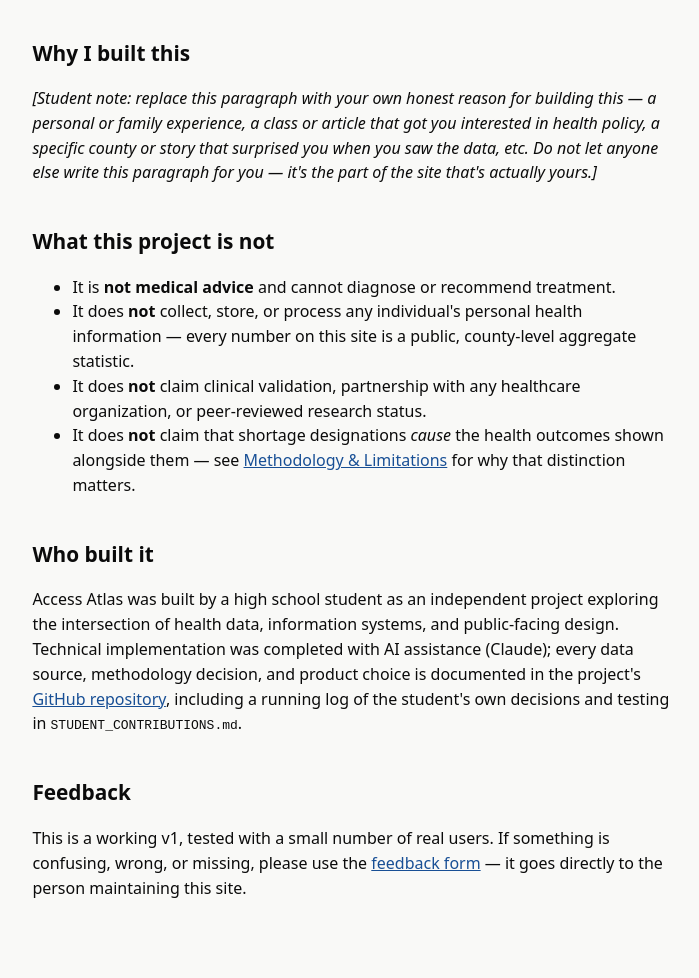
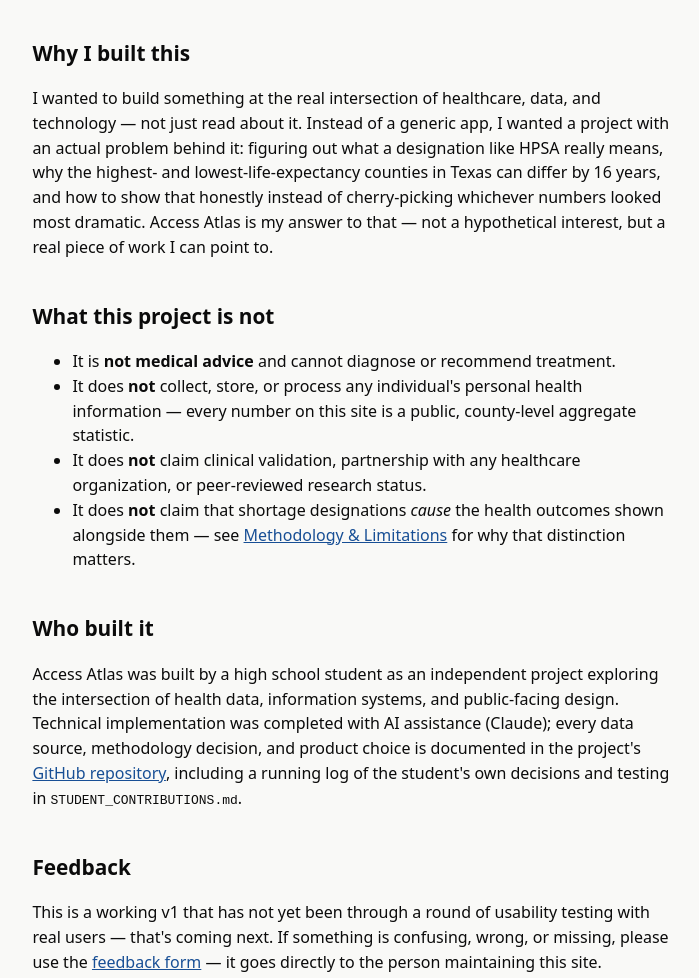
Before and after one commit to ammaarahmedcolleyville/access-atlas, a plain HTML site: page docs/about.html in a window 1280 px wide. Shown: the part 488-1466 px from the top of the page, without its empty margins (289-988 px from the left). Drawn offline with Linux system fonts and the light colour scheme.

Commit message:
Add About page copy, feedback form endpoint, and QA fixes
- Write About page why-I-built-this copy, without naming a specific
  school or major
- Wire feedback.html to a live Formspree endpoint
- Fix two errors found during review: an inaccurate neighboring
  counties claim in a life-expectancy stat, and a false claim that
  the site had already been user-tested
- Update .gitignore and STUDENT_CONTRIBUTIONS.md accordingly

Co-Authored-By: Claude Sonnet 5 <noreply@anthropic.com>
Claude-Session: https://claude.ai/code/session_01KyAtNAnoxHPCxqCBWjyUs3

```diff
--- a/docs/about.html
+++ b/docs/about.html
@@ -40,7 +40,7 @@
 
       <h2 id="why-i-built-this">Why I built this</h2>
       <p>
-        <em>[Student note: replace this paragraph with your own honest reason for building this — a personal or family experience, a class or article that got you interested in health policy, a specific county or story that surprised you when you saw the data, etc. Do not let anyone else write this paragraph for you — it's the part of the site that's actually yours.]</em>
+        I wanted to build something at the real intersection of healthcare, data, and technology — not just read about it. Instead of a generic app, I wanted a project with an actual problem behind it: figuring out what a designation like HPSA really means, why the highest- and lowest-life-expectancy counties in Texas can differ by 16 years, and how to show that honestly instead of cherry-picking whichever numbers looked most dramatic. Access Atlas is my answer to that — not a hypothetical interest, but a real piece of work I can point to.
       </p>
 
       <h2>What this project is not</h2>
@@ -55,7 +55,7 @@
       <p>Access Atlas was built by a high school student as an independent project exploring the intersection of health data, information systems, and public-facing design. Technical implementation was completed with AI assistance (Claude); every data source, methodology decision, and product choice is documented in the project's <a href="https://github.com/ammaarahmedcolleyville/access-atlas">GitHub repository</a>, including a running log of the student's own decisions and testing in <code>STUDENT_CONTRIBUTIONS.md</code>.</p>
 
       <h2>Feedback</h2>
-      <p>This is a working v1, tested with a small number of real users. If something is confusing, wrong, or missing, please use the <a href="feedback.html">feedback form</a> — it goes directly to the person maintaining this site.</p>
+      <p>This is a working v1 that has not yet been through a round of usability testing with real users — that's coming next. If something is confusing, wrong, or missing, please use the <a href="feedback.html">feedback form</a> — it goes directly to the person maintaining this site.</p>
     </div>
   </section>
 </main>
```
Also changed, not shown: docs/feedback.html (+1 -1 lines), 2 other files.
